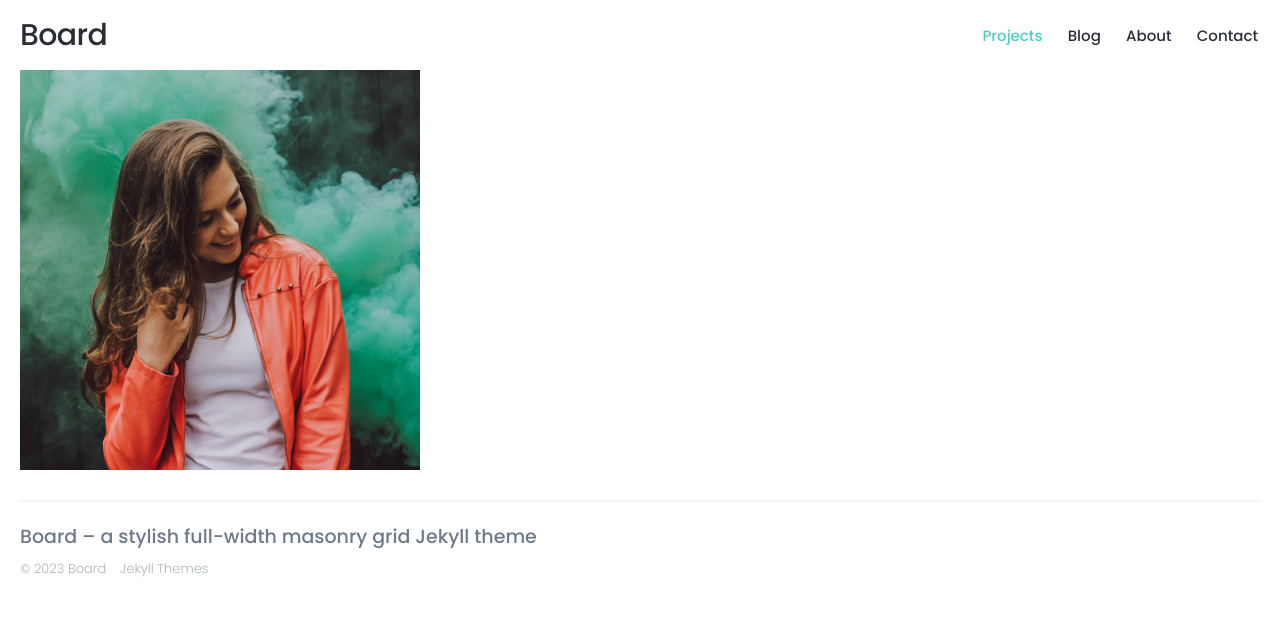
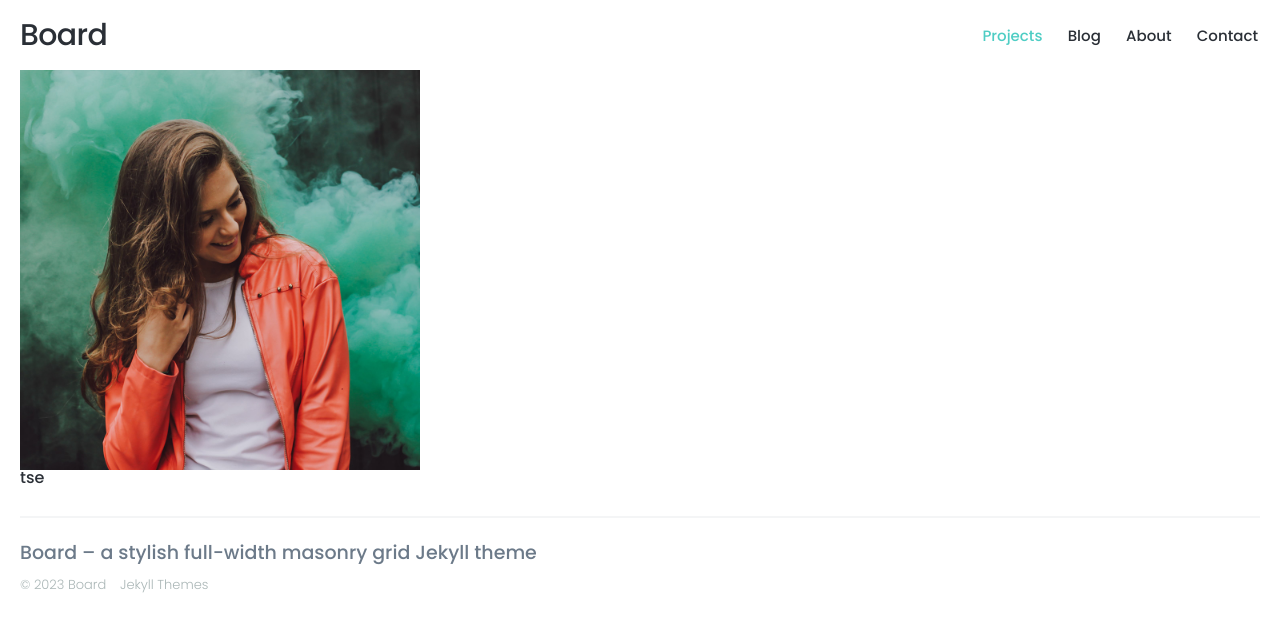
Before and after one commit to bob-colins/bob-colins.github.io, a Jekyll site: the page built from docs/index.html, in a window 1280 px wide. Shown: the top 632 px of the page. Built offline with Jekyll 4.4.1, drawn with Linux system fonts in a browser that asks for light colours; nearby versions of some CDN libraries.

```diff
--- a/docs/Gemfile
+++ b/docs/Gemfile
@@ -6,3 +6,5 @@ group :jekyll_plugins do
   gem 'jekyll-paginate'
   gem 'jekyll-sitemap'
 end
+
+gem "webrick", "~> 1.7"
--- a/docs/index.html
+++ b/docs/index.html
@@ -18,7 +18,7 @@ featured_image: /images/social.jpg
 				<div class="listing-item__image">
 					<img src="{{ project.featured_image | relative_url }}" alt="{{ project.title }}">
 				</div>
-
+				tse
 				<div class="listing-item__content listing-item__content--{{ site.data.settings.grid_settings.content_alignment }}">
 					<div class="listing-item__info">
 						<h2 class="listing-item__title">{{ project.title }}</h2>
```
Also changed, not shown: docs/Gemfile.lock.
